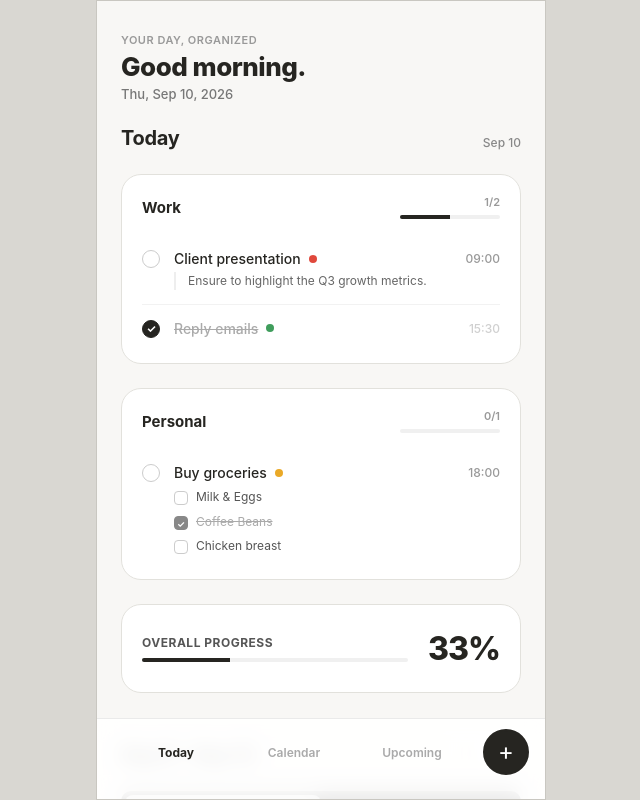
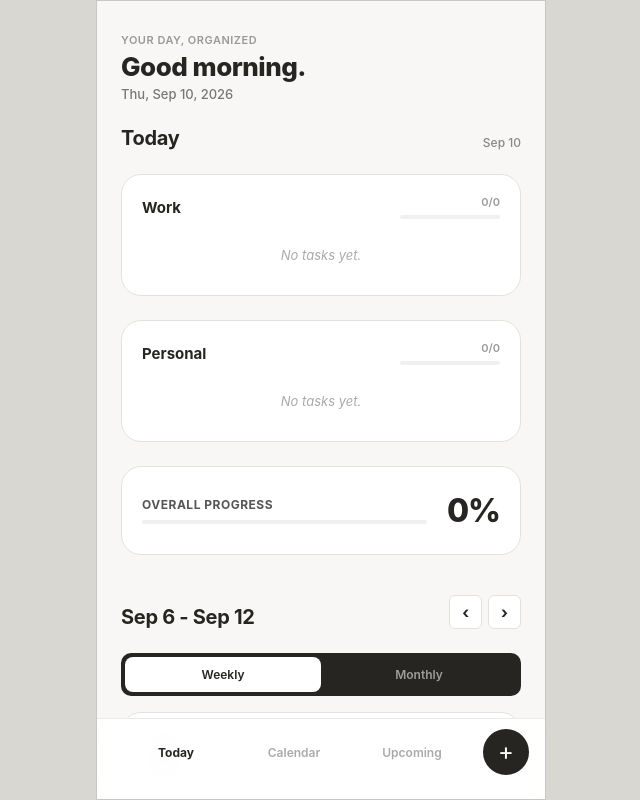
Before and after one commit to faizrahman1017/DayTrack, a plain HTML site: page index.html in a window 1280 px wide. Shown: the whole page, without its empty margins (319-959 px from the left). Drawn offline with Linux system fonts and the light colour scheme.

Commit message:
Update index.html

```diff
--- a/index.html
+++ b/index.html
@@ -328,15 +328,8 @@ function sunday(d){let x=new Date(d);let day=x.getDay();x.setDate(x.getDate()-da
 function addDays(d,n){let x=new Date(d);x.setDate(x.getDate()+n);return x}
 
 function seed(){
- if(tasks) return;
- let t=today(), d=dateFrom(t);
- tasks=[
- {id:1,title:'Client presentation',type:'work',priority:'high',date:t,time:'09:00',completed:false, noteType:'text', noteText:'Ensure to highlight the Q3 growth metrics.'},
- {id:2,title:'Buy groceries',type:'personal',priority:'medium',date:t,time:'18:00',completed:false, noteType:'list', checklist:[{id:101,text:'Milk & Eggs',done:false},{id:102,text:'Coffee Beans',done:true},{id:103,text:'Chicken breast',done:false}]},
- {id:3,title:'Reply emails',type:'work',priority:'low',date:t,time:'15:30',completed:true, noteType:'none'},
- {id:4,title:'Project proposal',type:'work',priority:'high',date:iso(addDays(d,3)),time:'14:00',completed:false, noteType:'none'},
- {id:5,title:'Weekend trip prep',type:'personal',priority:'medium',date:iso(addDays(d,5)),time:'10:00',completed:false, noteType:'none'}
- ];save()
+  if(tasks) return;
+  tasks=[];
 }
 
 function showPage(page,btn){
```
